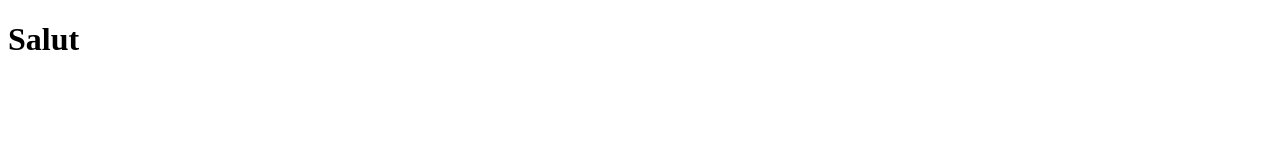
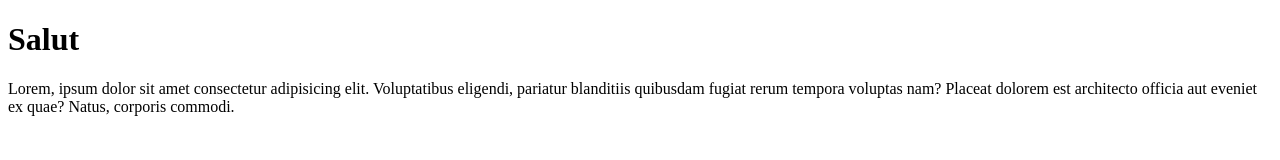
Before and after one commit to TomSWebIOT/test0, a plain HTML site: page index.html in a window 1280 px wide. Drawn offline with Linux system fonts and the light colour scheme.

Commit message:
Add paragraph

```diff
--- a/index.html
+++ b/index.html
@@ -8,5 +8,8 @@
 <body>
     <h1>Salut</h1>
 
+    <p>Lorem, ipsum dolor sit amet consectetur adipisicing elit. Voluptatibus eligendi,
+        pariatur blanditiis quibusdam fugiat rerum tempora voluptas nam? Placeat dolorem
+        est architecto officia aut eveniet ex quae? Natus, corporis commodi.</p>
 </body>
 </html>
```
